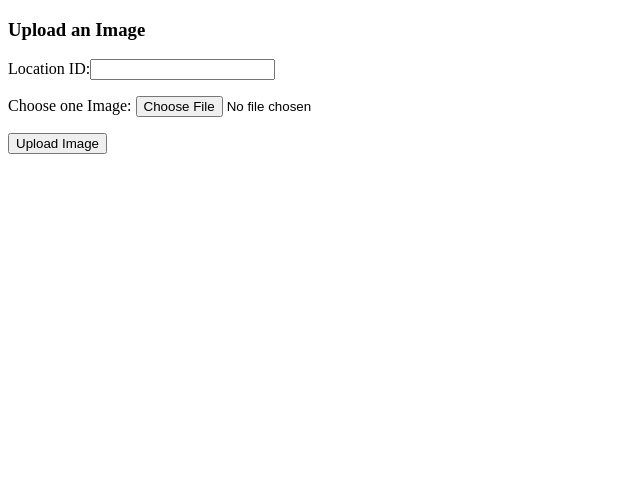
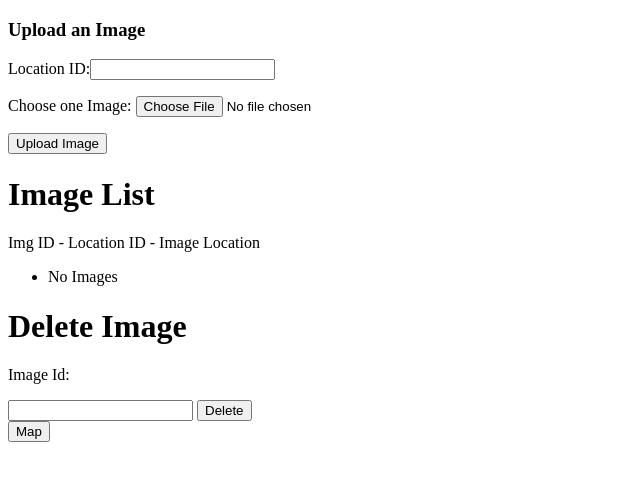
Before and after one commit to danielfrentzel/2017-VT-CS350, a Flask app: page /UploadImg in a window 1280 px wide. Shown: the top 481 px of the page, without its empty margins (0-640 px from the left). Run offline with Flask 2, Linux system fonts and the light colour scheme; data comes from the database, SQL or seed files in the repository; both versions use the stored data as it was after the commit.

Commit message:
Img Delete and lots more
-add the ability to delete image
-re-arranged code for presentation
-made sure you can always get back to the map
ability to upload image from diplay page when there is not img

```diff
--- a/main.py
+++ b/main.py
@@ -14,6 +14,29 @@ DATABASE = 'myapp.db'
 def connect_db():
     return sqlite3.connect(DATABASE)
 
+#renders map and locations
+@app.route('/')
+def index():
+    db = connect_db()
+    cur = db.execute("select * from locations")
+    entries = [dict(location_id=row[0], location_name=row[1], location_description=row[2], location_x=row[3],
+                    location_y=row[4]) for row in cur.fetchall()]
+    return render_template('index.html', entries=entries)
+
+#renders the display page for the location
+@app.route('/<location_id>')
+def viewLocation(location_id):
+    db = connect_db()
+    sql = "Select * from locations where location_id = (?)"
+    cur = db.execute(sql, [location_id])
+    entries = [dict(location_id=row[0], location_name=row[1], location_description=row[2]) for row in cur.fetchall()]
+    sql = "Select * from pictures where location_id = (?)"
+    cur = db.execute(sql, [location_id])
+    pictures = [dict(id=row[0], location_id=row[1], img_path=row[2]) for row in cur.fetchall()]
+    db.close()
+
+    return render_template("DisplayLocation.html", entries=entries, pictures=pictures, location_id=location_id)
+
 #diplays the add location forum
 @app.route('/AddLocation')
 def addLocation():
@@ -24,13 +47,13 @@ def addLocation():
     cur = db.execute("select * from locations")
     entries = [dict(location_id=row[0], location_name=row[1], location_description=row[2], location_x=row[3], location_y=row[4]) for row in cur.fetchall()]
     cur = db.execute("select * from pictures")
-    pictures = [dict(location_id=row[0], file_location=row[1]) for row in cur.fetchall()]
+    pictures = [dict(location_id=row[1], file_location=row[2]) for row in cur.fetchall()]
     db.close()
     return render_template('AddLocation.html', entries=entries, pictures=pictures, x=x, y=y)
 
 #adds locations from /AddLocation forum and renders a 'complete' template
 @app.route('/LocationAdded')
-def addLocations():
+def locationAdded():
     global x, y
     location_name = request.args.get('location_name')
     location_description = request.args.get('location_description')
@@ -47,13 +70,36 @@ def addLocations():
     y=0
     return render_template('LocationAdded.html', entries=entries)
 
+#used for deleting the location in the database from all the tables
+@app.route('/DeleteLocation')
+def DeleteLocation():
+    location_id = request.args.get('location_id')
+    db = connect_db()
+    sql = "Select * from locations where location_id = (?)"
+    cur = db.execute(sql, [location_id])
+    entries = [dict(location_id=row[0], location_name=row[1], location_description=row[2]) for row in cur.fetchall()]
+    sql = "DELETE FROM locations WHERE location_id = (?)"
+    db.execute(sql, [location_id])
+    sql = "DELETE FROM pictures WHERE location_id = (?)"
+    db.execute(sql, [location_id])
+    db.commit()
+    db.close()
+
+    return render_template("LocationDeleted.html", entries=entries)
+
 #renders the coorisponding template for uploading an img to a location
 @app.route("/UploadImg")
 def UploadImg():
     global location_id
     location_id = request.args.get('location_id')
 
-    return render_template("UploadImg.html", location_id=location_id)
+    db = connect_db()
+    sql = "Select * from pictures where location_id = (?)"
+    cur = db.execute(sql, [location_id])
+    pictures = [dict(id=row[0], location_id=row[1], file_location=row[2]) for row in cur.fetchall()]
+    db.close()
+
+    return render_template("UploadImg.html", location_id=location_id, pictures=pictures)
 
 #uploads images from /UploadImg and renders a template to alert user when the img is uploaded
 @app.route("/upload", methods=["POST"])
@@ -81,45 +127,21 @@ def upload():
 
     return render_template("ImgUploaded.html", entries=entries)
 
-#used for deleting the location in the database from all the tables
-@app.route('/DeleteLocation')
-def DeleteLocation():
-    location_id = request.args.get('location_id')
+#deletes image from database
+@app.route("/DeleteImage")
+def deleteImage():
+    img_id = request.args.get('img_id')
     db = connect_db()
-    sql = "Select * from locations where location_id = (?)"
-    cur = db.execute(sql, [location_id])
-    entries = [dict(location_id=row[0], location_name=row[1], location_description=row[2]) for row in cur.fetchall()]
-    sql = "DELETE FROM locations WHERE location_id = (?)"
-    db.execute(sql, [location_id])
-    sql = "DELETE FROM pictures WHERE location_id = (?)"
-    db.execute(sql, [location_id])
+    sql = "Select * from pictures where id = (?)"
+    cur = db.execute(sql, [img_id])
+    entries = [dict(img_id=row[0], location_id=row[1], img_path=row[2]) for row in cur.fetchall()]
+    sql = "DELETE FROM pictures WHERE id = (?)"
+    db.execute(sql, [img_id])
     db.commit()
     db.close()
 
-    return render_template("LocationDeleted.html", entries=entries)
+    return render_template("ImgDeleted.html", entries=entries)
 
-@app.route('/<location_id>')
-def viewLocation(location_id):
-    db = connect_db()
-    sql = "Select * from locations where location_id = (?)"
-    cur = db.execute(sql, [location_id])
-    entries = [dict(location_id=row[0], location_name=row[1], location_description=row[2]) for row in cur.fetchall()]
-    sql = "Select * from pictures where location_id = (?)"
-    cur = db.execute(sql, [location_id])
-    pictures = [dict(id=row[0], location_id=row[1], img_path=row[2]) for row in cur.fetchall()]
-    db.close()
-
-    return render_template("DisplayLocation.html", entries=entries, pictures=pictures)
-
-
-#displays map and options
-@app.route('/')
-def index():
-    db = connect_db()
-    cur = db.execute("select * from locations")
-    entries = [dict(location_id=row[0], location_name=row[1], location_description=row[2], location_x=row[3],
-                    location_y=row[4]) for row in cur.fetchall()]
-    return render_template('index.html', entries=entries)
 
 if __name__ == "__main__":
     app.run()
--- a/static/LocationStyle.css
+++ b/static/Location_Style2.css
@@ -1,3 +1,7 @@
+button, input{
+    margin: 5px;
+}
+
 .center{
     margin: auto;
     width: 50%;
--- a/templates/UploadImg.html
+++ b/templates/UploadImg.html
@@ -12,5 +12,25 @@
 
         <input type="submit" value="Upload Image">
     </form>
+    <h1>Image List</h1>
+    <p>Img ID - Location ID - Image Location</p>
+    <ul>
+        {% for pic in pictures %}
+        <li>
+            {{ pic.id }} - {{ pic.location_id }} - {{ pic.file_location }}
+        </li>
+        {% else %}
+        <li>No Images</li>
+        {% endfor %}
+    </ul>
+
+    <form action="/DeleteImage">
+        <h1>Delete Image</h1>
+        <p>Image Id:</p><input type="number" name="img_id"/>
+        <input type="submit" value="Delete">
+    </form>
+    <form action="/">
+        <input type="submit" value="Map">
+    </form>
 </body>
 </html>
```
Also changed, not shown: templates/AddLocation.html (+4 -15 lines), templates/DisplayLocation.html (+17 -2 lines), templates/ImgDeleted.html (added, +16 -0 lines), myapp.db.
